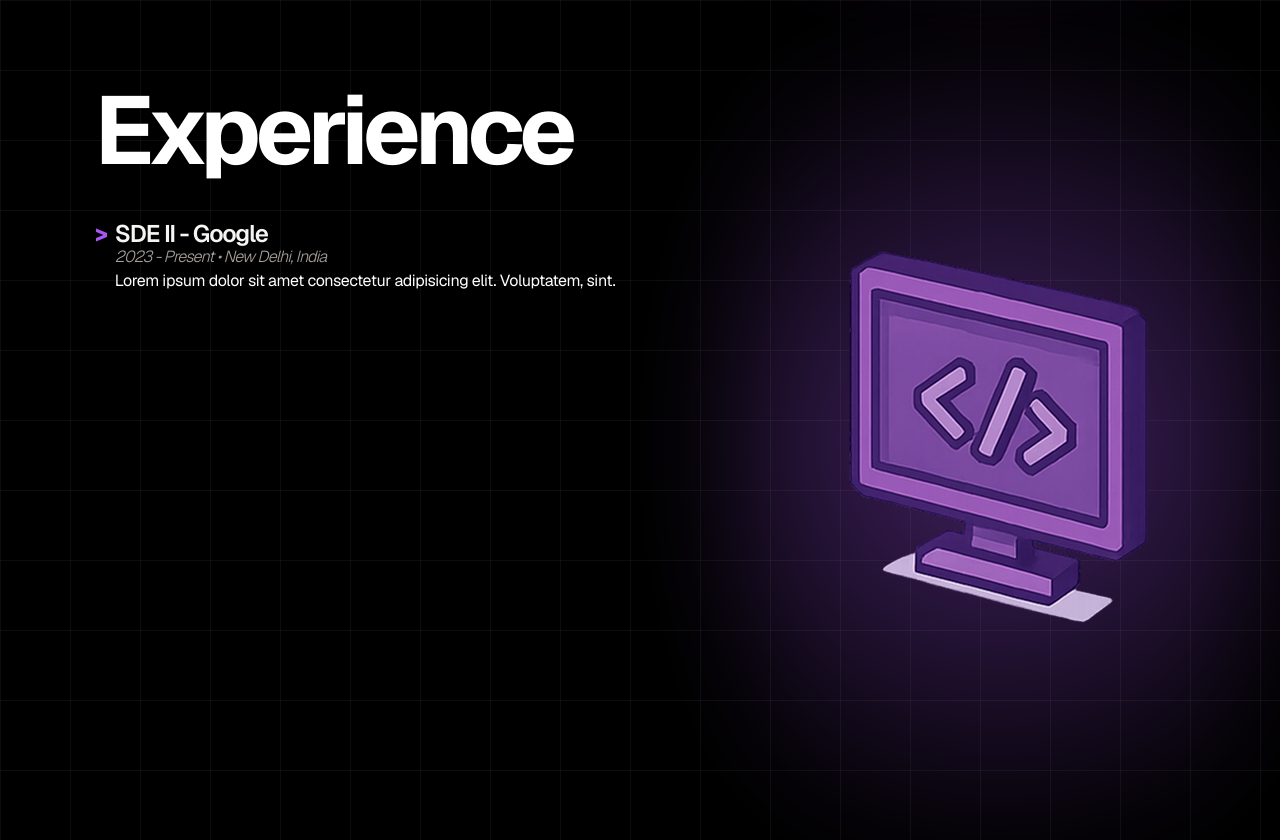
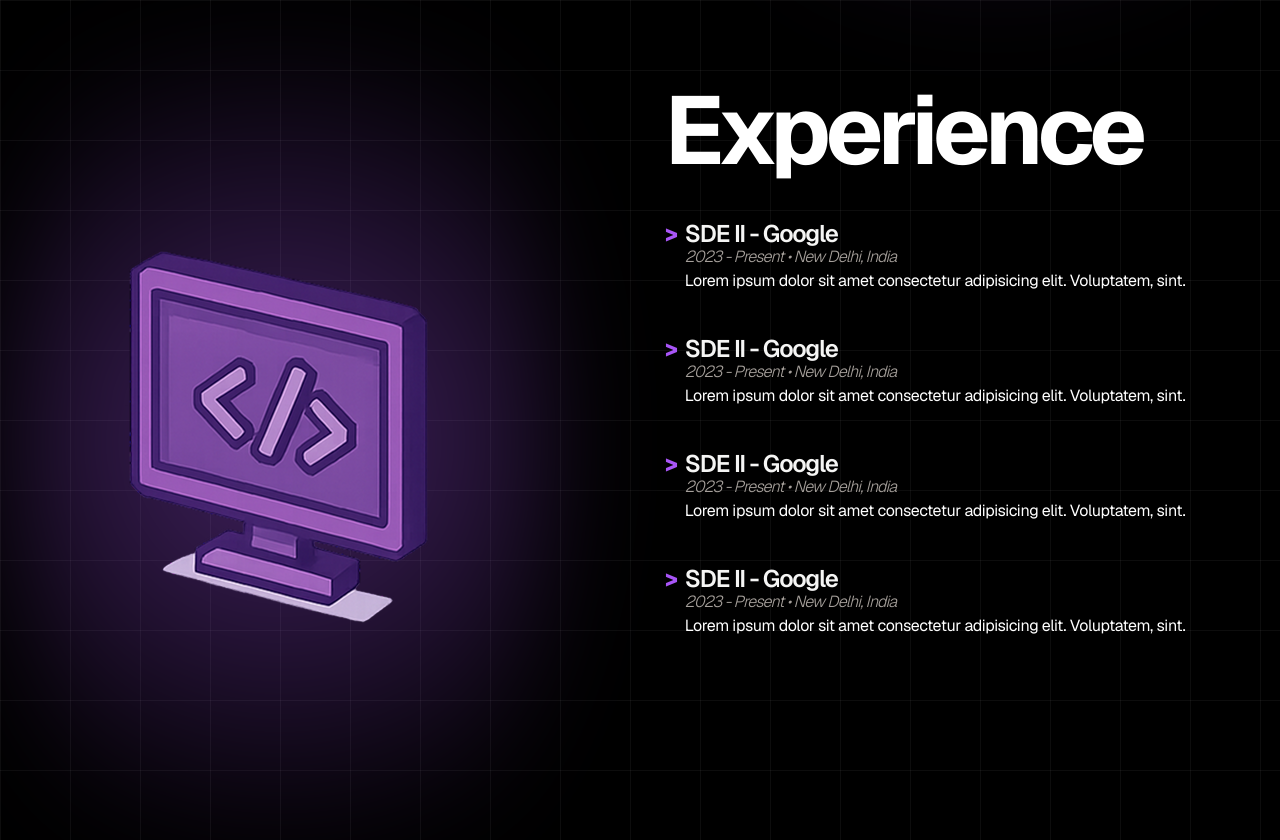
Before and after one commit to Sai-Santosh-Pal/portfolio, a plain HTML site: page index.html in a window 1280 px wide. Shown: the part 1540-2380 px from the top of the page. Drawn offline with nearby package versions, Linux system fonts and the light colour scheme.

Commit message:
experience design reverse

```diff
--- a/index.html
+++ b/index.html
@@ -17,6 +17,7 @@
             linear-gradient(rgba(255,255,255,0.05) 1px, transparent 1px),
             linear-gradient(90deg, rgba(255,255,255,0.05) 1px, transparent 1px);
           background-size: 70px 70px;
+          overflow-x: hidden;
         }
       </style>
       <style>
@@ -87,7 +88,7 @@
             </div>
         </div>
     </div>
-    <div class="hero h-screen md:h-[calc(100vh-100px)]  flex items-center flex-col justify-center">
+    <div class="hero h-[101.5vh] md:h-[calc(100vh-100px)]  flex items-center flex-col justify-center">
         <div class="gradient-glow"></div>
 
         <div class="title text-6xl md:text-7xl w-[98%] text-center">
@@ -135,19 +136,42 @@
              </div>
         </div>
     </div>
-    <div class="experience flex flex-col md:flex-row w-[100%] justify-center items-center h-[90vh] mt-[250px] md:mt-0 mb-20 pt-20">
-        <div class="inner-exp flex flex-col md:flex-row gap-[30px] md:gap-[200px]">
+    <div class="experience flex flex-col md:flex-row w-[100%] justify-center items-center h-[90vh] mt-[400px] md:mt-0 mb-20 pt-20">
+        <div class="inner-exp flex flex-col md:flex-row-reverse gap-[30px] md:gap-[200px]">
             <div class="left">
                 <h1 class="md:text-8xl text-6xl tracking-tighter font-bold mb-10 text-center md:text-left">Experience</h1>
                 <div class="list">
-                        <div class="item flex mt-1 md:ml-0 ml-5">
+                        <div class="item flex mt-1 md:ml-0 ml-5 mt-10">
                             <h1 class="text-xl md:text-2xl tracking-tighter arrow text-[rgba(168,85,247)] mr-2 font-extrabold">></h1>
                             <div class="flex flex-col ">
                                 <h1 class="text-xl md:text-2xl tracking-tighter content font-semibold mr-1 text-stone-100">SDE II - Google</h1>
                                 <h1 class="text-l md:text-l tracking-tighter content font-light mt-[-5px] text-stone-400 italic">2023 - Present • New Delhi, India</h1>
                                 <h1 class="text-left">Lorem ipsum dolor sit amet consectetur adipisicing elit. Voluptatem, sint.</h1>
                             </div>
-
+                        </div>
+                        <div class="item flex mt-1 md:ml-0 ml-5 mt-10">
+                            <h1 class="text-xl md:text-2xl tracking-tighter arrow text-[rgba(168,85,247)] mr-2 font-extrabold">></h1>
+                            <div class="flex flex-col ">
+                                <h1 class="text-xl md:text-2xl tracking-tighter content font-semibold mr-1 text-stone-100">SDE II - Google</h1>
+                                <h1 class="text-l md:text-l tracking-tighter content font-light mt-[-5px] text-stone-400 italic">2023 - Present • New Delhi, India</h1>
+                                <h1 class="text-left">Lorem ipsum dolor sit amet consectetur adipisicing elit. Voluptatem, sint.</h1>
+                            </div>
+                        </div>
+                        <div class="item flex mt-1 md:ml-0 ml-5 mt-10">
+                            <h1 class="text-xl md:text-2xl tracking-tighter arrow text-[rgba(168,85,247)] mr-2 font-extrabold">></h1>
+                            <div class="flex flex-col ">
+                                <h1 class="text-xl md:text-2xl tracking-tighter content font-semibold mr-1 text-stone-100">SDE II - Google</h1>
+                                <h1 class="text-l md:text-l tracking-tighter content font-light mt-[-5px] text-stone-400 italic">2023 - Present • New Delhi, India</h1>
+                                <h1 class="text-left">Lorem ipsum dolor sit amet consectetur adipisicing elit. Voluptatem, sint.</h1>
+                            </div>
+                        </div>
+                        <div class="item flex mt-1 md:ml-0 ml-5 mt-10">
+                            <h1 class="text-xl md:text-2xl tracking-tighter arrow text-[rgba(168,85,247)] mr-2 font-extrabold">></h1>
+                            <div class="flex flex-col ">
+                                <h1 class="text-xl md:text-2xl tracking-tighter content font-semibold mr-1 text-stone-100">SDE II - Google</h1>
+                                <h1 class="text-l md:text-l tracking-tighter content font-light mt-[-5px] text-stone-400 italic">2023 - Present • New Delhi, India</h1>
+                                <h1 class="text-left">Lorem ipsum dolor sit amet consectetur adipisicing elit. Voluptatem, sint.</h1>
+                            </div>
                         </div>
                     </div>
             </div>
```
